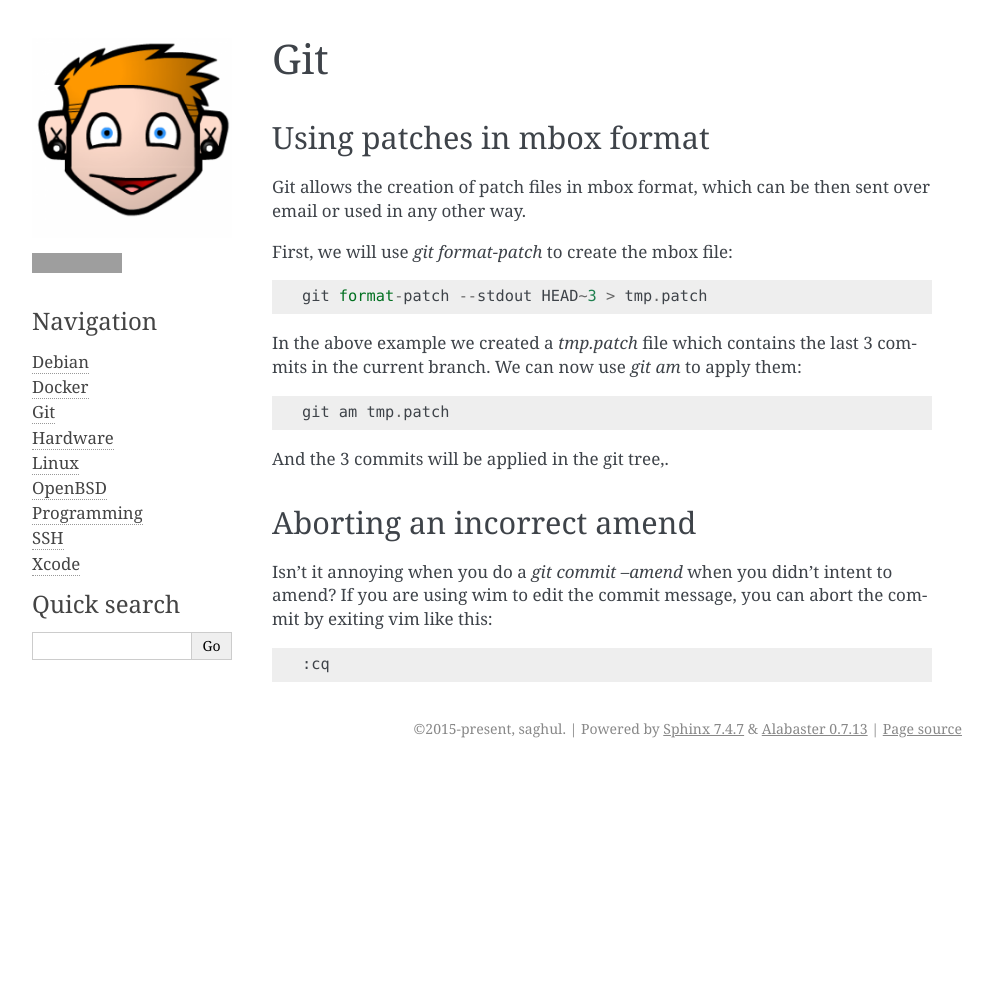
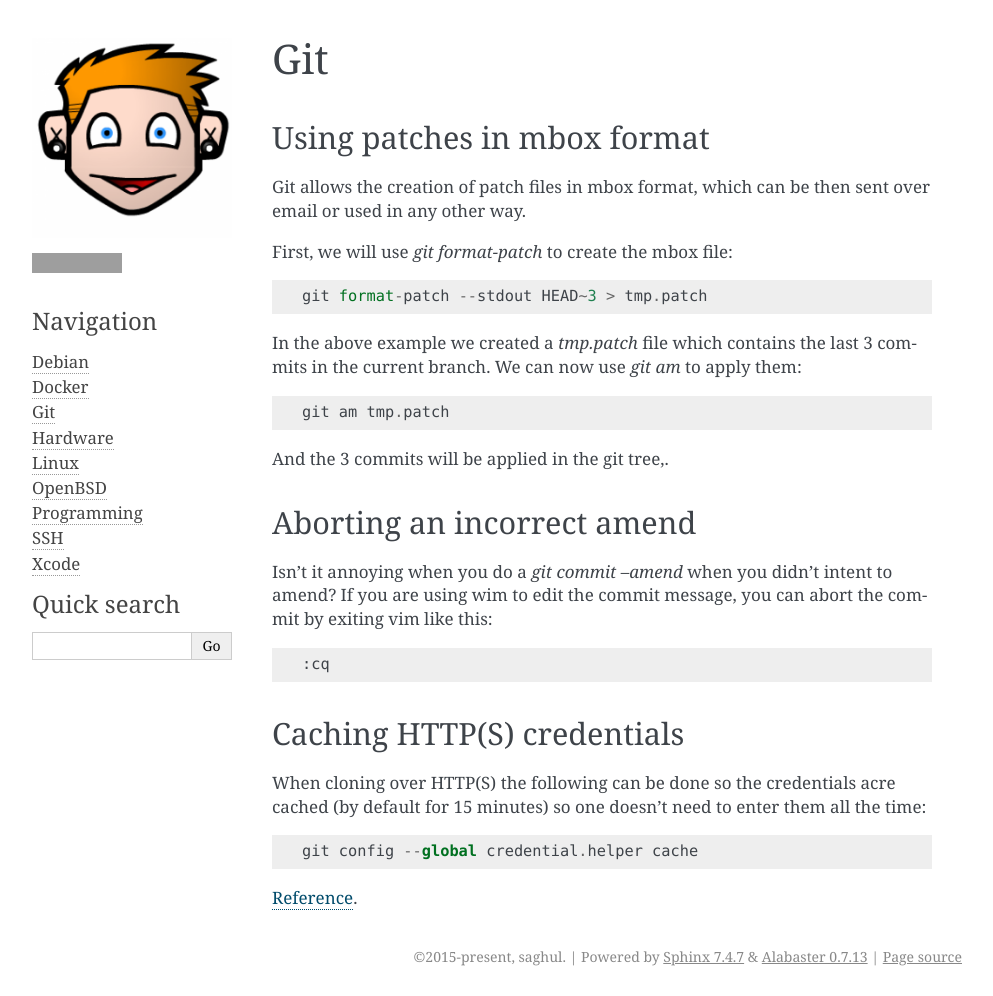
Before and after one commit to saghul/notes, a Sphinx documentation site: the page built from source/git.rst, in a window 1280 px wide. Shown: the whole page, without its empty margins (148-1141 px from the left). Built offline with Sphinx 7.4.7, drawn with Linux system fonts in a browser that asks for light colours; before the commit the page ends 900 px from its top, so only the background shows below that; grey boxes are pictures that could not be loaded.

Commit message:
Add note about git credentials caching

```diff
--- a/source/git.rst
+++ b/source/git.rst
@@ -36,3 +36,18 @@ commit by exiting vim like this:
 ::
 
     :cq
+
+
+Caching HTTP(S) credentials
+---------------------------
+
+When cloning over HTTP(S) the following can be done so the credentials acre cached
+(by default for 15 minutes) so one doesn't need to enter them all the time:
+
+::
+
+    git config --global credential.helper cache
+
+Reference_.
+
+.. _Reference: https://help.github.com/articles/caching-your-github-password-in-git/
```
